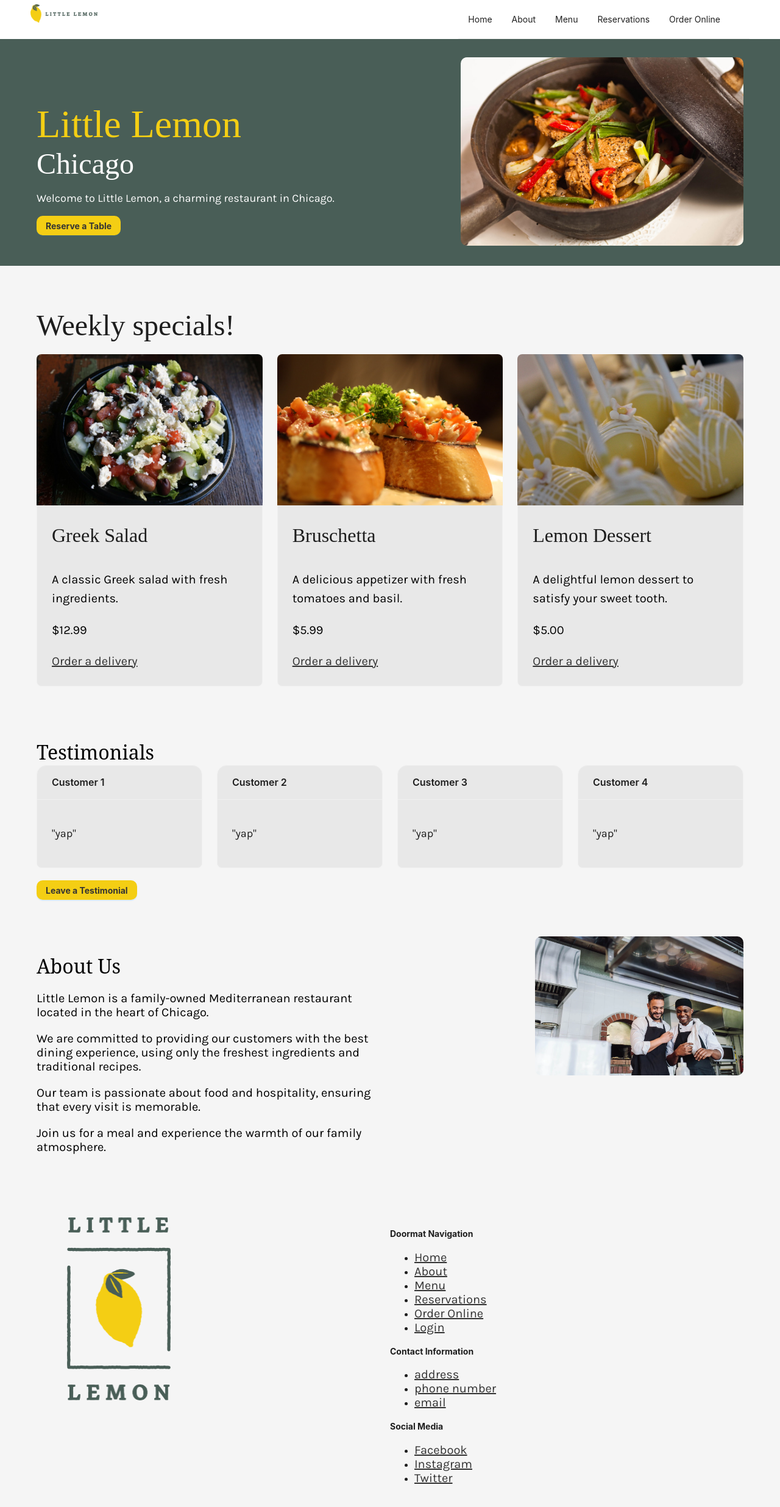
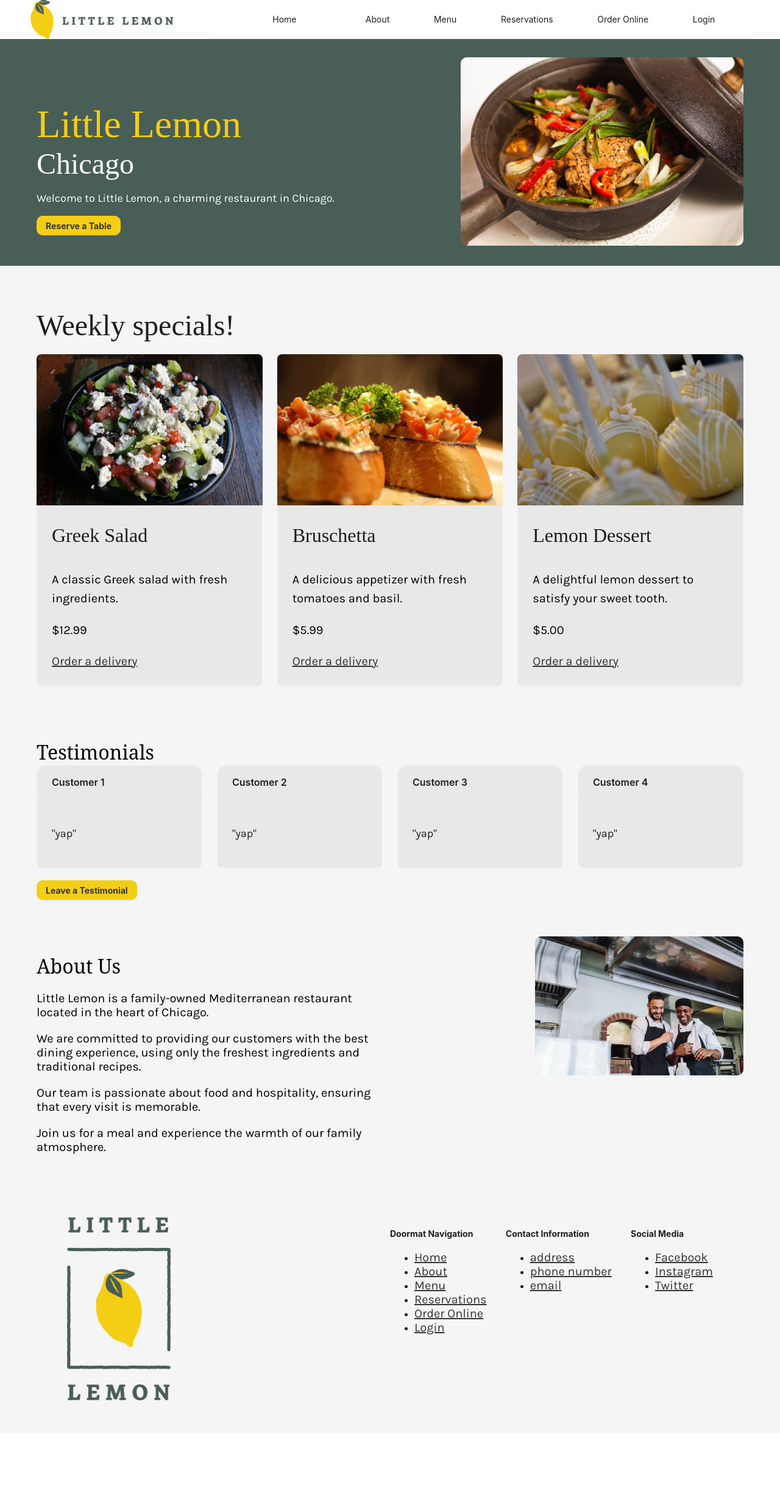
Before and after one commit to qver3nc1a/capstone-project, a React (Create React App) app: page / in a window 1280 px wide. Shown: the top 2472 px of the page at 61% size. After the commit the page ends 2351 px from the top, so only its background shows below. Built offline with nearby package versions, Linux system fonts and the light colour scheme; a web font is replaced by a local one.

Commit message:
refactor(App): move all inline styles from jsx files to css

```diff
--- a/src/Footer/Footer.css
+++ b/src/Footer/Footer.css
@@ -4,9 +4,15 @@
 }
 
 .footer_logo {
-  flex: 1
+  flex: 1;
+  display: flex;
+  height: 300px;
 }
 
 .footer_nav {
   flex: 1;
+  display: flex;
+  flex-direction: row;
+  justify-content: space-between;
+  height: 300px;
 }
--- a/src/Footer/Footer.js
+++ b/src/Footer/Footer.js
@@ -9,7 +9,7 @@ function FooterComponent() {
         <Footer>
         <div className="footer">
           <div className="footer_logo">
-            <img src="/Bigger_Logo.png" alt="Little Lemon Logo" style={{ height: 300 }} />
+            <img src="/Bigger_Logo.png" alt="Little Lemon Logo"/>
           </div>
           <div className="footer_nav">
             <div className="footer_nav_doormat-navigation">
--- a/src/Header/Header.css
+++ b/src/Header/Header.css
@@ -5,13 +5,14 @@
 
 .header_logo {
     flex: 1;
-    width: 60%;
-    height: auto;
-    margin-right: auto;
-    align-items: center;
+    display: flex;
+    max-width: 300px;
 }
 
 .header_menu {
     display: flex;
-    justify-content: flex-end;
+    flex: 2;
+    flex-direction: row;
+    align-items: center;
+    justify-content: space-evenly;
 }
--- a/src/Header/Header.js
+++ b/src/Header/Header.js
@@ -8,7 +8,7 @@ function HeaderComponent() {
     return (
         <Header className="header">
             <div className="header_logo">
-                <img src="/Small_Logo.png" alt="Little Lemon Logo" style={{ height: 30 }} />
+                <img src="/Small_Logo.png" alt="Little Lemon Logo"/>
             </div>
             <Menu mode='horizontal' className="header_menu" overflowedIndicator={null}>
                 <Menu.Item key="home">Home</Menu.Item>
```
